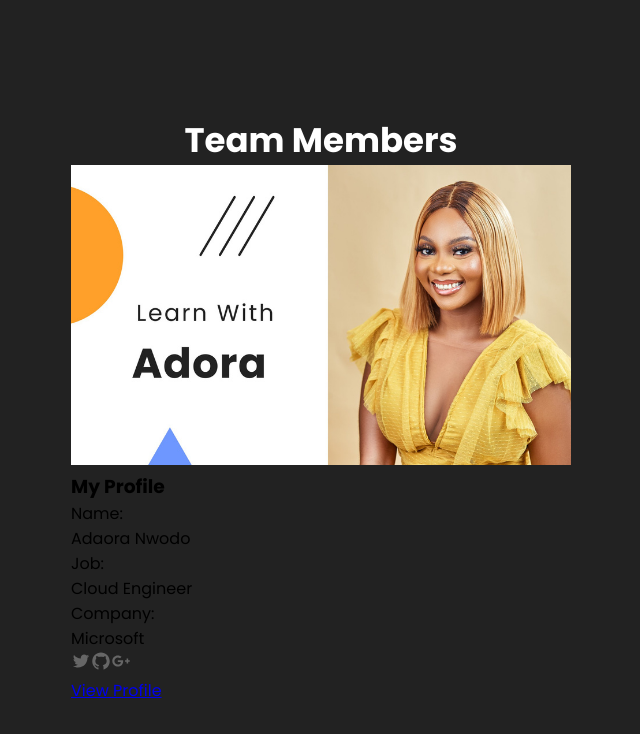
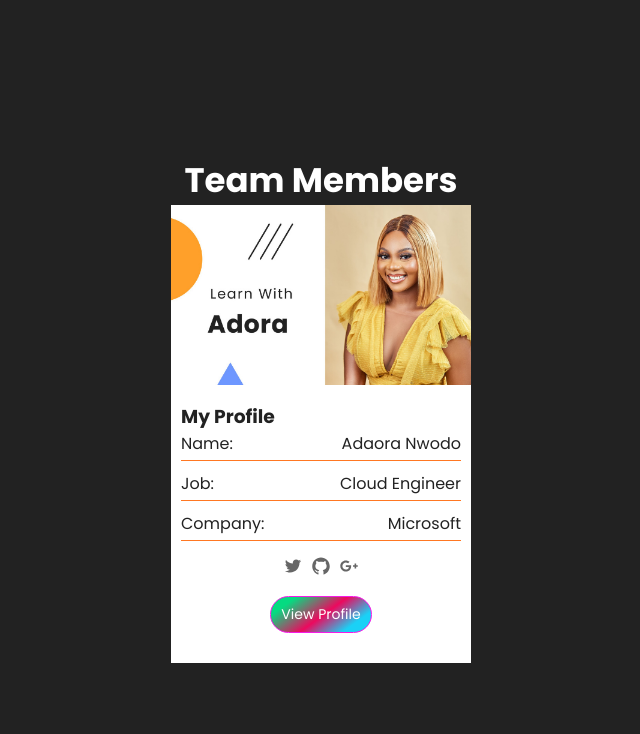
Before and after one commit to quocnhat02/ecommerce-nextjs, a React (Create React App) app: page / in a window 1280 px wide. Shown: the top 734 px of the page, without its empty margins (319-959 px from the left). Built offline with nearby package versions, Linux system fonts and the light colour scheme.

Commit message:
profile app-profile css

```diff
--- a/src/components/profile/Profile.module.css
+++ b/src/components/profile/Profile.module.css
@@ -0,0 +1,79 @@
+.profile {
+  width: 300px;
+  background-color: #fff;
+  color: #222;
+}
+
+.profile img {
+  width: 300px;
+  height: 40%;
+}
+
+.profile-content {
+  padding: 10px;
+}
+
+.h3 {
+  padding-top: 10px;
+  line-height: 1.2;
+  margin-bottom: 10px;
+}
+
+.text {
+  position: relative;
+  display: flex;
+  justify-content: space-between;
+  margin-bottom: 15px;
+}
+
+.text::after {
+  content: '';
+  position: absolute;
+  left: 0;
+  bottom: -5px;
+  width: 100%;
+  height: 0.5px;
+  background: var(--color-orange);
+}
+
+.icons,
+.btn {
+  display: flex;
+  justify-content: center;
+  align-items: center;
+  margin: 20px 0px;
+}
+
+.icons > * {
+  margin: 0px 4px;
+  cursor: pointer;
+}
+
+.btn a {
+  font-size: 14px;
+  font-weight: 400;
+  padding: 7px 10px;
+  border: 1px solid #f61ae6;
+  border-radius: 50px;
+  outline: none;
+  text-decoration: none;
+  color: #fff;
+  /* background: linear-gradient(
+    135deg,
+    rgba(203, 18, 231, 1) 44%,
+    rgba(163, 1, 191, 1) 57%
+  ); */
+  background: linear-gradient(
+    144deg,
+    rgba(5, 219, 129, 1) 17%,
+    rgba(236, 9, 94, 1) 52%,
+    rgba(26, 209, 246, 1) 81%
+  );
+  cursor: pointer;
+  transform: translateY(0);
+  transition: all 0.3s;
+}
+
+.btn a:hover {
+  transform: translateY(-5px);
+}
```
